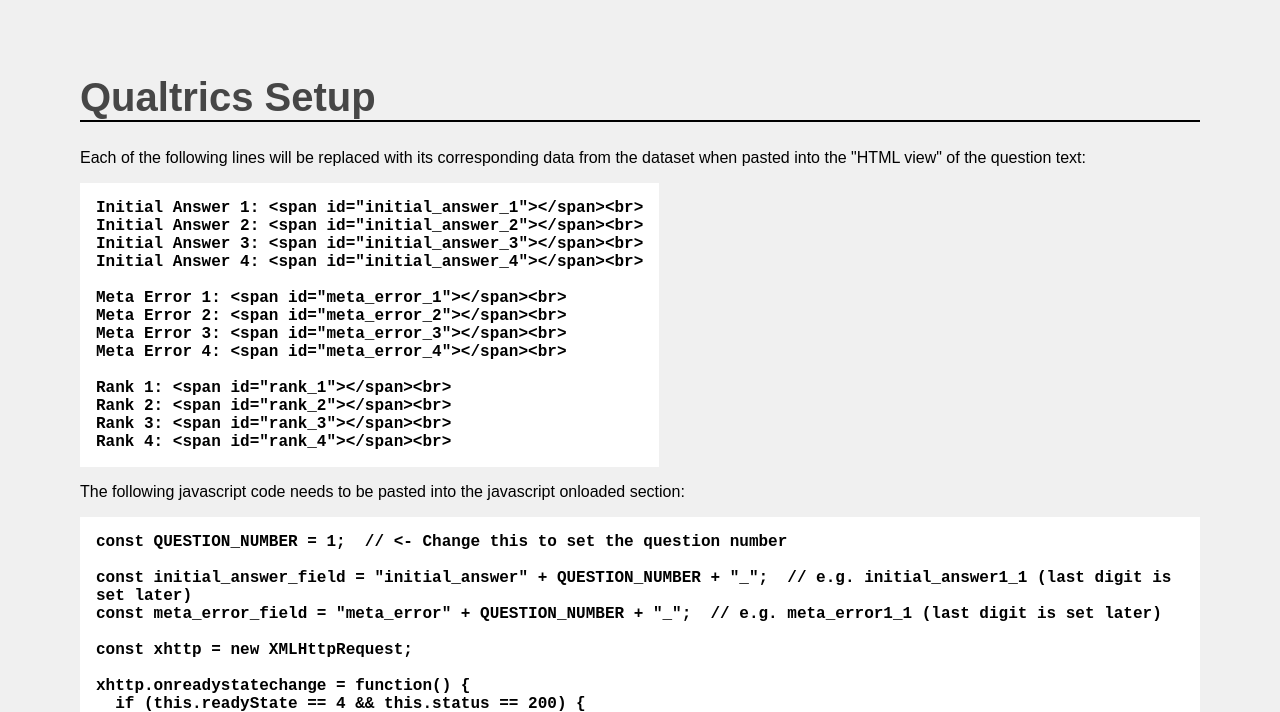
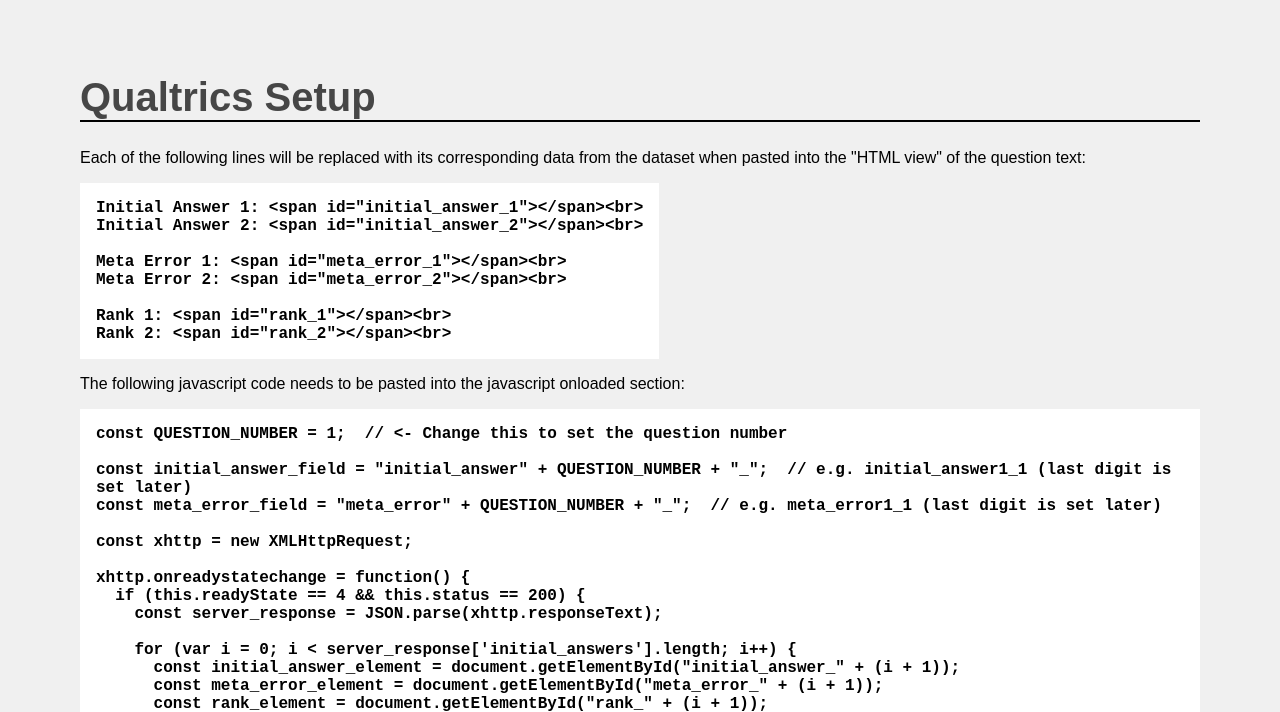
Before and after one commit to fast40/jsurvey, a Flask app: page / in a window 1280 px wide. Shown: the top 712 px of the page. Run offline with Flask 3, Linux system fonts and the light colour scheme.

Commit message:
Make number of responses 2

```diff
--- a/services/web/app.py
+++ b/services/web/app.py
@@ -29,7 +29,7 @@
     except Exception:
         return jsonify({})
 
-    responses = list(client[DATABASE]['responses'].aggregate([{'$sample': {'size': 4}}]))
+    responses = list(client[DATABASE]['responses'].aggregate([{'$sample': {'size': 2}}]))
 
     response_set = {
         'response_numbers': ' '.join(response['response_number'] for response in responses),
--- a/services/web/templates/template.html
+++ b/services/web/templates/template.html
@@ -1,14 +1,8 @@
 Initial Answer 1: <span id="initial_answer_1"></span><br>
 Initial Answer 2: <span id="initial_answer_2"></span><br>
-Initial Answer 3: <span id="initial_answer_3"></span><br>
-Initial Answer 4: <span id="initial_answer_4"></span><br>
 
 Meta Error 1: <span id="meta_error_1"></span><br>
 Meta Error 2: <span id="meta_error_2"></span><br>
-Meta Error 3: <span id="meta_error_3"></span><br>
-Meta Error 4: <span id="meta_error_4"></span><br>
 
 Rank 1: <span id="rank_1"></span><br>
 Rank 2: <span id="rank_2"></span><br>
-Rank 3: <span id="rank_3"></span><br>
-Rank 4: <span id="rank_4"></span><br>
```
